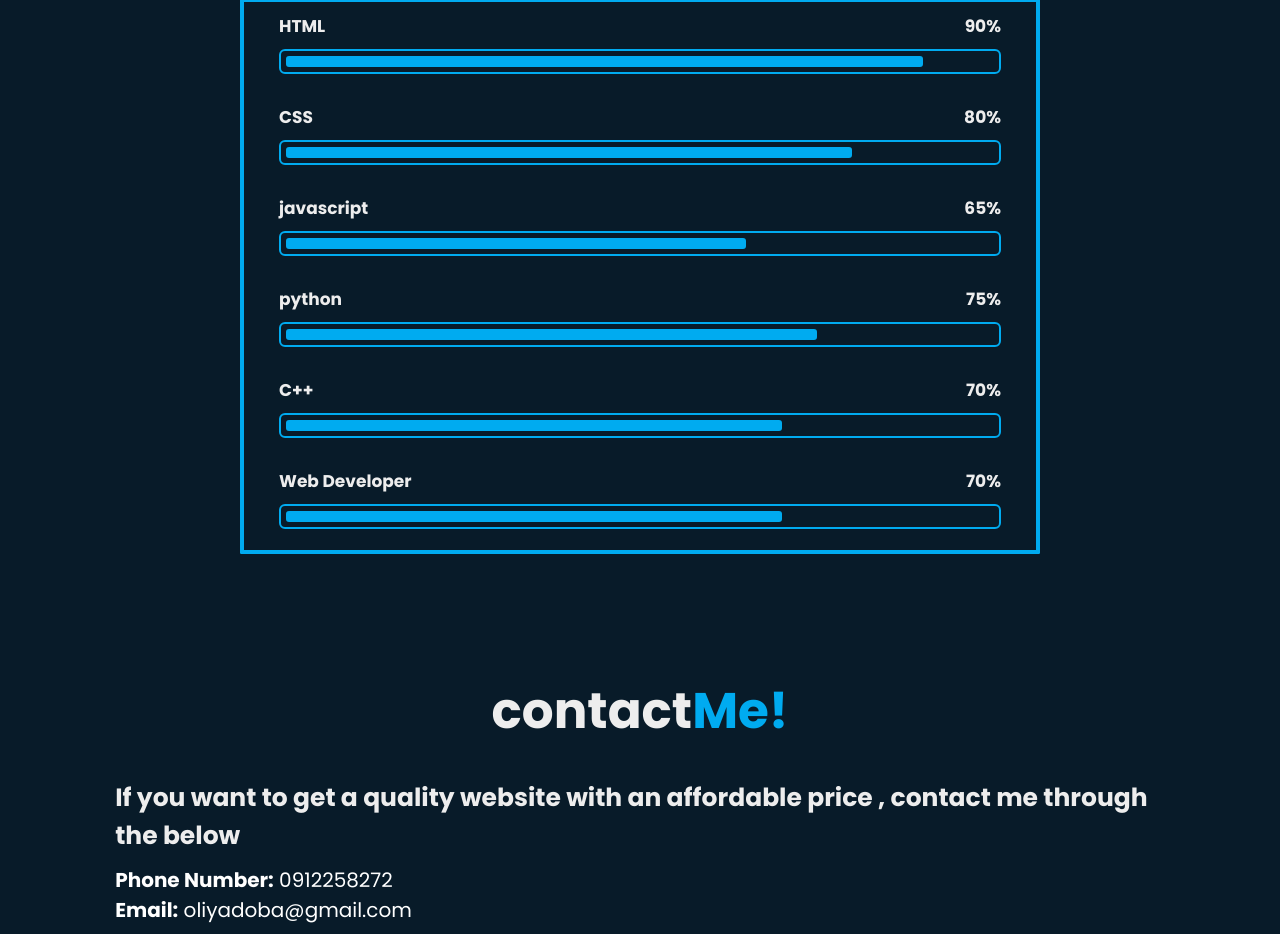
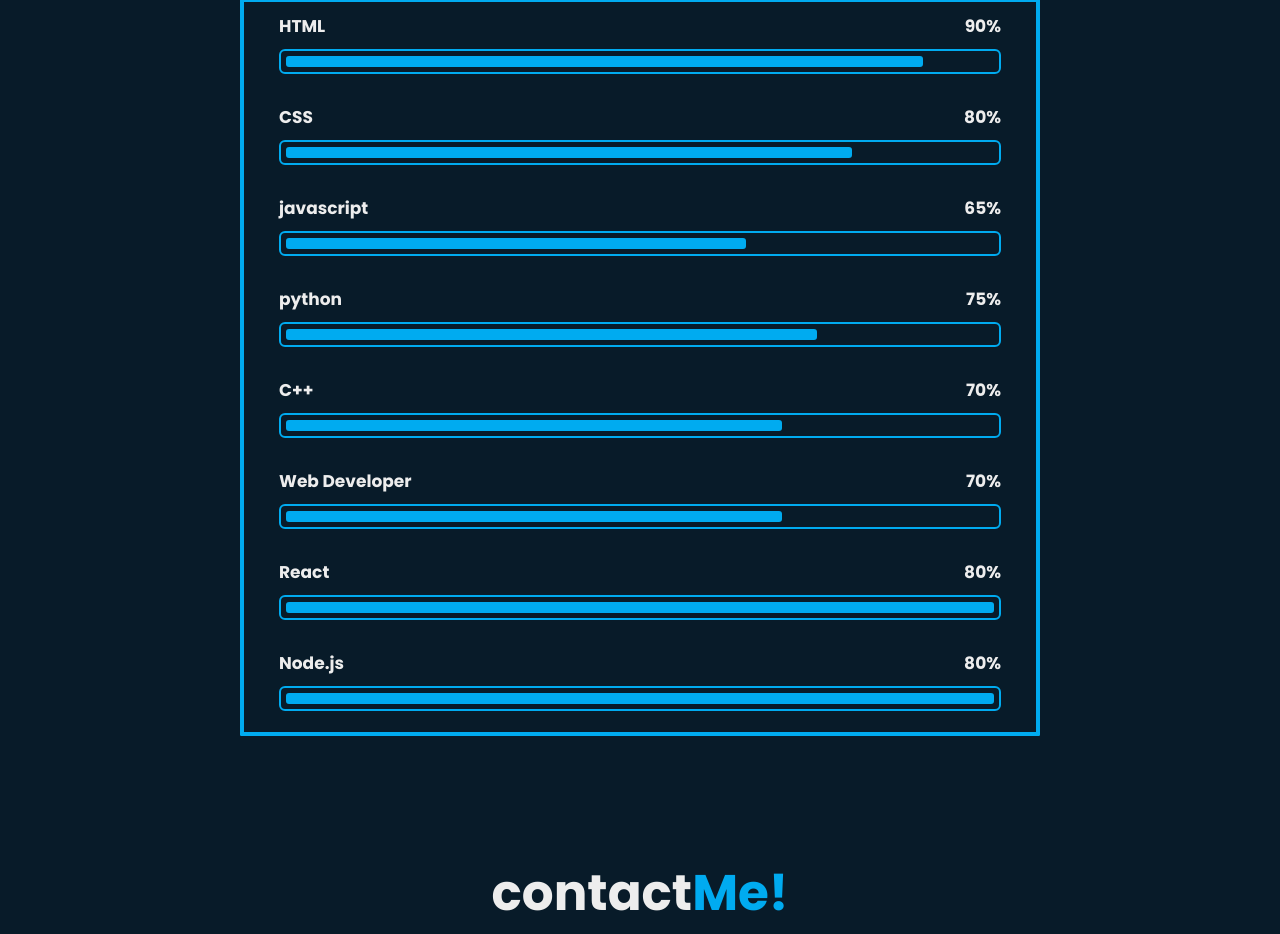
Before and after one commit to oliyadkedir3/PortfolioWebsite, a website: page index.html in a window 1280 px wide. Shown: the part 2358-3292 px from the top of the page. Drawn offline with nearby package versions, Linux system fonts and the light colour scheme; a web font is replaced by a local one.

Commit message:
Update index.html

```diff
--- a/index.html
+++ b/index.html
@@ -143,6 +143,14 @@
       <h3>Web Developer <span> 70% </span></h3>
       <div class="bar"><span></span></div>
     </div>
+    <div class="progress">
+      <h3>React <span>80%</span></h3>
+      <div class="bar"><span></span></div>
+  </div>
+  <div class="progress">
+      <h3>Node.js<span>80%</span></h3>
+      <div class="bar"><span></span></div>
+  </div>
   </div>
   </div>
   </div>
```
